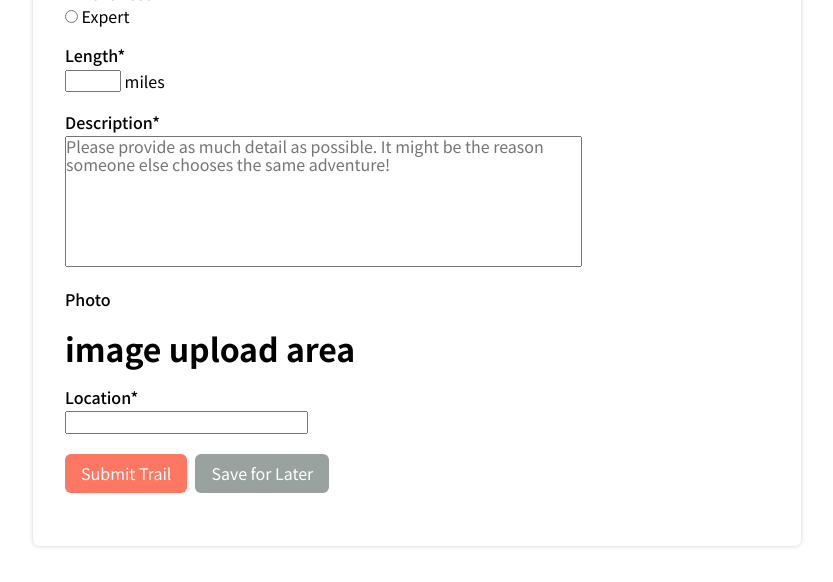
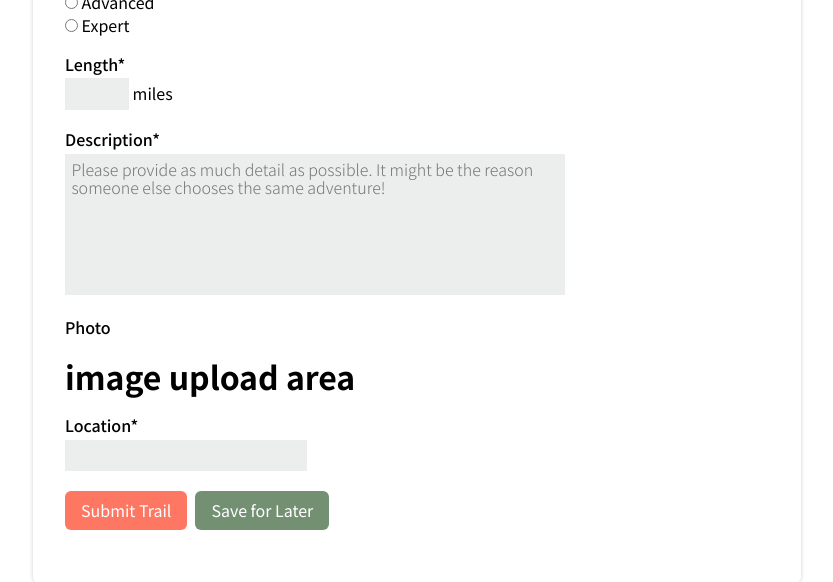
Before and after one commit to bumblybee/Trails, a React (Create React App) app: page /scout in a window 1280 px wide. Shown: the part 495-1077 px from the top of the page, without its empty margins (223-1056 px from the left). Built offline with nearby package versions, Linux system fonts and the light colour scheme.

Commit message:
form styling, added name to radio inputs, StarRating config

```diff
--- a/src/components/search/list/TrailCard.js
+++ b/src/components/search/list/TrailCard.js
@@ -13,7 +13,7 @@ import * as sc from "./StyledTrailCard";
 
 //TODO: Difficulty icons colors
 //TODO: Length icon and #
-//TODO: Rating icon (out of 5) - stars
+//TODO: Rating icon (out of 5) - stars - bring in star rating component
 //TODO: check if need he decode now that using regex on server side
 const TrailCard = ({ trail }) => {
   const [hover, setHover] = useState(false);
--- a/src/pages/scout/ScoutTrail.js
+++ b/src/pages/scout/ScoutTrail.js
@@ -3,11 +3,19 @@ import StarRating from "./StarRating";
 import * as sc from "./StyledScoutForm";
 
 const ScoutTrail = () => {
+  const handleSubmit = (e) => {
+    e.preventDefault();
+  };
+
+  const handleSave = (e) => {
+    e.preventDefault();
+  };
+
   return (
     <sc.StyledFormContainer>
       <h2>Scouted a Trail?</h2>
       <p>Let's get some details</p>
-      <sc.StyledForm>
+      <sc.StyledForm onSubmit={handleSubmit}>
         <sc.StyledHr />
         <sc.StyledFormGroup>
           <label htmlFor="name">Trail Name*</label>
@@ -30,16 +38,17 @@ const ScoutTrail = () => {
         <sc.StyledFormGroup>
           <label htmlFor="difficulty">Difficulty*</label>
           <label htmlFor="" className="difficulty">
-            <input type="radio" value="Beginner" /> Beginner
+            <input type="radio" value="Beginner" name="difficulty" /> Beginner
           </label>
           <label htmlFor="" className="difficulty">
-            <input type="radio" value="Intermediate" /> Intermediate
+            <input type="radio" value="Intermediate" name="difficulty" />{" "}
+            Intermediate
           </label>
           <label htmlFor="" className="difficulty">
-            <input type="radio" value="Advanced" /> Advanced
+            <input type="radio" value="Advanced" name="difficulty" /> Advanced
           </label>
           <label htmlFor="" className="difficulty">
-            <input type="radio" value="Expert" /> Expert
+            <input type="radio" value="Expert" name="difficulty" /> Expert
           </label>
         </sc.StyledFormGroup>
         <sc.StyledFormGroup>
@@ -49,7 +58,7 @@ const ScoutTrail = () => {
             name=""
             id=""
             step="0.1"
-            style={{ width: "3.5rem", fontWeight: "300" }}
+            style={{ width: "4rem", fontWeight: "300" }}
           />{" "}
           miles
         </sc.StyledFormGroup>
@@ -73,10 +82,12 @@ const ScoutTrail = () => {
           <input type="text" name="" id="" />
         </sc.StyledFormGroup>
         <sc.StyledFormGroup>
-          <sc.StyledFormButton submitButton={true}>
+          <sc.StyledFormButton type="submit" submitButton={true}>
             Submit Trail
           </sc.StyledFormButton>
-          <sc.StyledFormButton>Save for Later</sc.StyledFormButton>
+          <sc.StyledFormButton onClick={handleSave}>
+            Save for Later
+          </sc.StyledFormButton>
         </sc.StyledFormGroup>
       </sc.StyledForm>
     </sc.StyledFormContainer>
--- a/src/pages/scout/StarRating.js
+++ b/src/pages/scout/StarRating.js
@@ -1,5 +1,6 @@
 import React, { useState } from "react";
 import StarRatingComponent from "react-star-rating-component";
+import { FaStar } from "react-icons/fa";
 
 const StarRating = () => {
   const [rating, setRating] = useState(null);
@@ -15,11 +16,12 @@ const StarRating = () => {
       //   onStarHoverOut={(nextValue, prevValue, name) => {
       //     setHover(false);
       //   }}
-      size={24}
+      size={32}
       value={rating}
       //   starColor={hover ? "#fe7762" : "#99a29e"}
+      renderStarIcon={() => <FaStar />}
       starColor={"#fe7762"}
-      emptyStarColor={"#99a29e"}
+      emptyStarColor={"#eceeed"}
     />
   );
 };
--- a/src/pages/scout/StyledScoutForm.js
+++ b/src/pages/scout/StyledScoutForm.js
@@ -19,6 +19,20 @@ export const StyledFormContainer = styled.div`
   label.type {
     margin-right: 0.5rem;
   }
+
+  input[type="text"],
+  input[type="number"],
+  textarea {
+    border: none;
+    background: #eceeed;
+    padding: 0.4rem;
+    font-weight: 300;
+
+    :focus {
+      border: none;
+      outline: none;
+    }
+  }
 `;
 
 export const StyledHr = styled.hr`
@@ -34,12 +48,18 @@ export const StyledFormGroup = styled.div`
 export const StyledFormButton = styled.button`
   padding: 10px 16px;
   margin-right: 0.5rem;
-  background: ${(props) => (props.submitButton ? "#fe7762" : "#99a29e")};
+  background: ${(props) => (props.submitButton ? "#fe7762" : "#749073")};
   color: #fff;
   border: none;
+  outline: none;
   border-radius: 6px;
 
   :hover {
     cursor: pointer;
+    background: ${(props) => (props.submitButton ? "#fe9787" : "#a5b8a4")};
+  }
+
+  :active {
+    transform: scale(0.98);
   }
 `;
```
